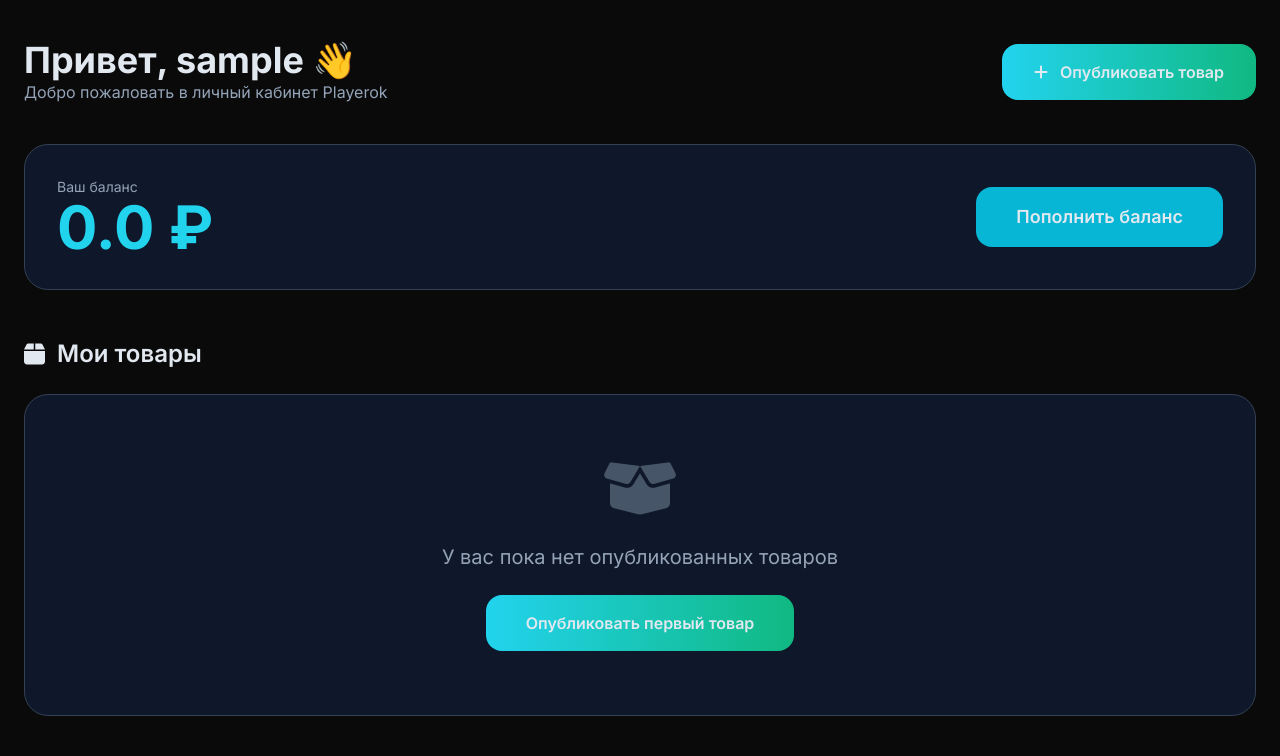
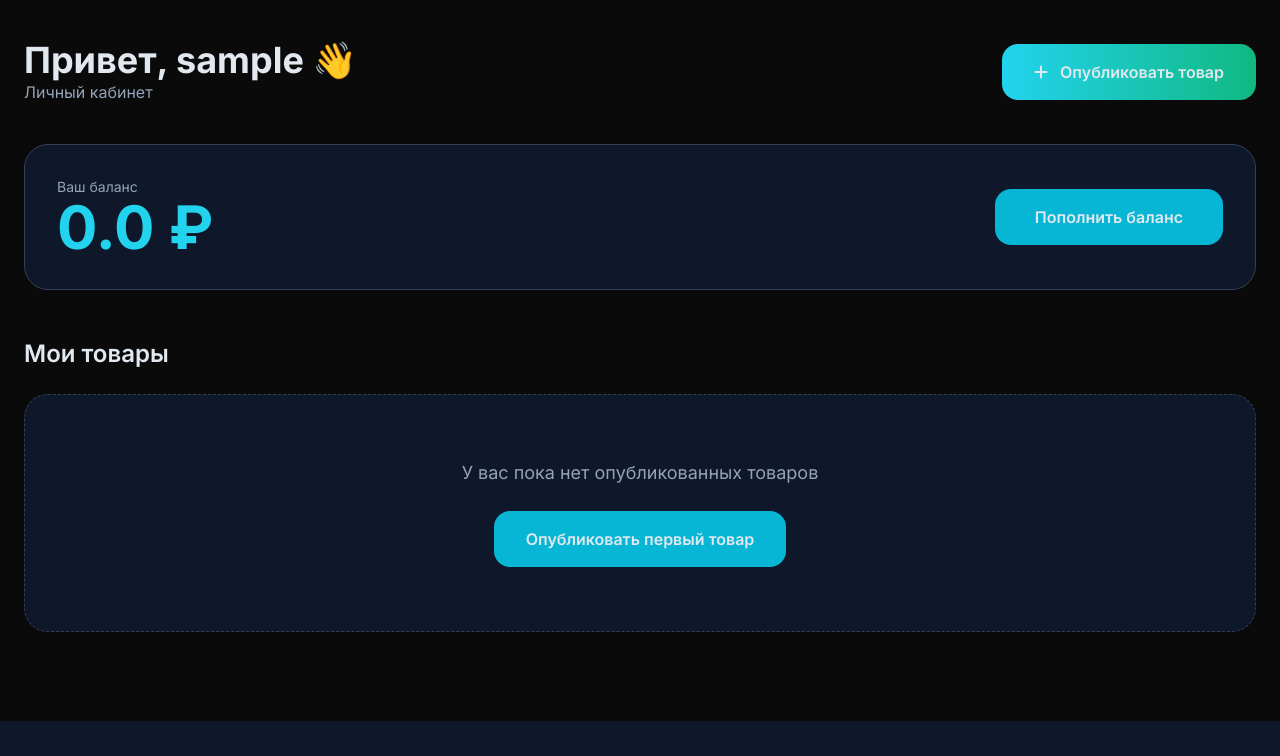
Before and after one commit to munteaniliuha-eng/lootix, a Flask app: page /dashboard in a window 1280 px wide. Shown: the part 79-835 px from the top of the page. After the commit the page ends 800 px from the top, so only its background shows below. Run offline with Flask 3, Linux system fonts and the light colour scheme; the visitor is signed in with stand-in values (Sample User, id 1); data comes from the database, SQL or seed files in the repository; style sheets or scripts are compiled from the project's sources; some libraries are stand-ins or nearby versions.

Commit message:
Update dashboard.html

```diff
--- a/templates/dashboard.html
+++ b/templates/dashboard.html
@@ -2,16 +2,13 @@
 
 {% block content %}
 <div class="max-w-7xl mx-auto px-6 py-10">
-    <!-- Приветствие -->
     <div class="flex flex-col md:flex-row justify-between items-start md:items-center mb-10 gap-4">
         <div>
             <h1 class="text-4xl font-bold">Привет, {{ session.username }} 👋</h1>
-            <p class="text-slate-400">Добро пожаловать в личный кабинет Playerok</p>
+            <p class="text-slate-400">Личный кабинет</p>
         </div>
-        <a href="/sell"
-           class="bg-gradient-to-r from-cyan-400 to-emerald-500 px-8 py-4 rounded-2xl font-semibold flex items-center gap-3 hover:scale-105 transition">
-            <i class="fa-solid fa-plus"></i>
-            Опубликовать товар
+        <a href="/sell" class="bg-gradient-to-r from-cyan-400 to-emerald-500 px-8 py-4 rounded-2xl font-semibold flex items-center gap-3 hover:scale-105 transition">
+            <i class="fa-solid fa-plus"></i> Опубликовать товар
         </a>
     </div>
 
@@ -20,47 +17,37 @@
         <div class="flex flex-col md:flex-row items-center justify-between gap-6">
             <div>
                 <p class="text-slate-400 text-sm">Ваш баланс</p>
-                <p class="text-6xl font-bold text-cyan-400">{{ user.balance|round(2) }} ₽</p>
+                <p class="text-6xl font-bold text-cyan-400">{{ user.balance|default(0)|round(2) }} ₽</p>
             </div>
-            <a href="/balance"
-               class="bg-cyan-500 hover:bg-cyan-600 px-10 py-4 rounded-2xl font-semibold text-lg whitespace-nowrap">
+            <a href="/balance" class="bg-cyan-500 hover:bg-cyan-600 px-10 py-4 rounded-2xl font-semibold">
                 Пополнить баланс
             </a>
         </div>
     </div>
 
     <!-- Мои товары -->
-    <h2 class="text-2xl font-semibold mb-6 flex items-center gap-3">
-        <i class="fa-solid fa-box"></i> Мои товары
-    </h2>
+    <h2 class="text-2xl font-semibold mb-6">Мои товары</h2>
 
     {% if my_products %}
     <div class="grid grid-cols-1 md:grid-cols-2 lg:grid-cols-3 gap-6">
         {% for p in my_products %}
-        <div class="bg-slate-900 border border-slate-700 rounded-3xl overflow-hidden hover:border-cyan-500 transition-all">
-            <img src="{{ p.image or 'https://picsum.photos/400/250' }}"
-                 class="w-full h-48 object-cover">
+        <div class="bg-slate-900 border border-slate-700 rounded-3xl overflow-hidden">
+            <img src="{{ p.image or 'https://picsum.photos/400/250' }}" class="w-full h-48 object-cover">
             <div class="p-6">
-                <h3 class="font-semibold text-lg mb-2">{{ p.title }}</h3>
-                <p class="text-cyan-400 text-2xl font-bold">{{ p.price }} ₽</p>
-                <p class="text-xs text-slate-500 mt-3">{{ p.category }}</p>
-                <div class="mt-4 text-xs px-3 py-1 inline-block bg-emerald-500/10 text-emerald-400 rounded-full">
-                    Активен
-                </div>
+                <h3 class="font-semibold">{{ p.title }}</h3>
+                <p class="text-2xl font-bold text-cyan-400 mt-2">{{ p.price }} ₽</p>
+                <p class="text-sm text-slate-500 mt-4">{{ p.category|default('Товар') }}</p>
             </div>
         </div>
         {% endfor %}
     </div>
     {% else %}
-    <div class="bg-slate-900 border border-slate-700 rounded-3xl p-16 text-center">
-        <i class="fa-solid fa-box-open text-6xl text-slate-600 mb-6"></i>
-        <p class="text-xl text-slate-400 mb-6">У вас пока нет опубликованных товаров</p>
-        <a href="/sell"
-           class="inline-block bg-gradient-to-r from-cyan-400 to-emerald-500 px-10 py-4 rounded-2xl font-semibold">
+    <div class="bg-slate-900 border border-dashed border-slate-700 rounded-3xl p-16 text-center">
+        <p class="text-slate-400 text-lg">У вас пока нет опубликованных товаров</p>
+        <a href="/sell" class="mt-6 inline-block bg-cyan-500 hover:bg-cyan-600 px-8 py-4 rounded-2xl font-semibold">
             Опубликовать первый товар
         </a>
     </div>
     {% endif %}
-
 </div>
 {% endblock %}
```
